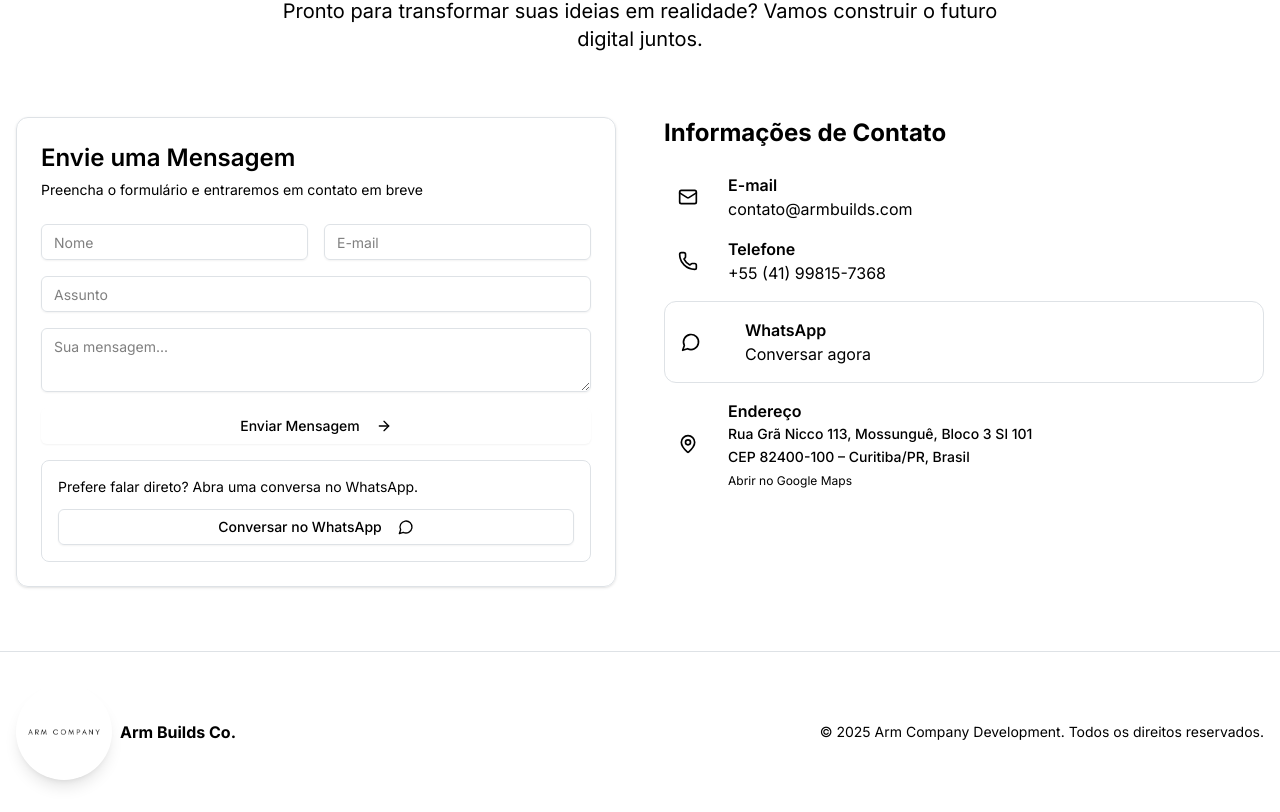
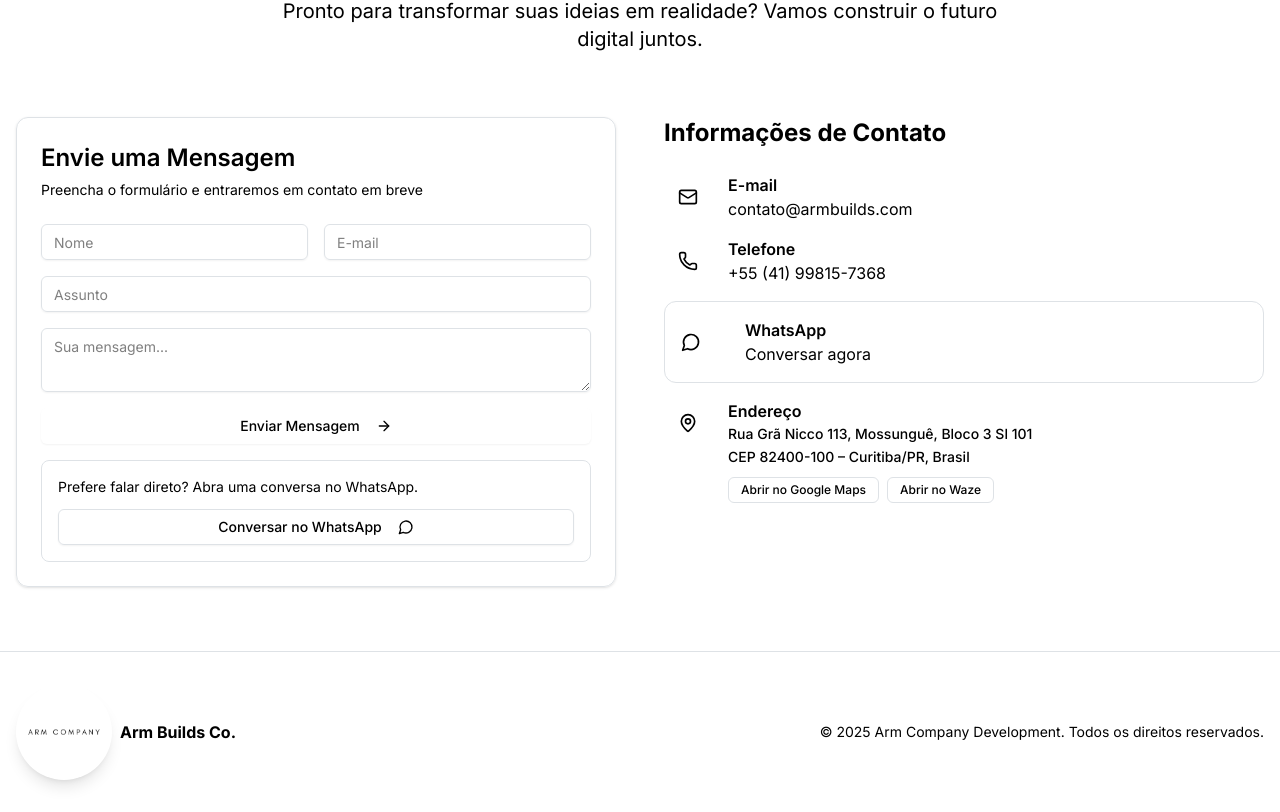
Before and after one commit to armcompany/arm-web-site, a React (Vite) app: page / in a window 1280 px wide. Shown: the part 3044-3856 px from the top of the page. Built offline with nearby package versions, Linux system fonts and the light colour scheme; no server answers.

Commit message:
update address with maps

```diff
--- a/src/App.jsx
+++ b/src/App.jsx
@@ -1050,33 +1050,47 @@ function App() {
                       </div>
                     </div>
                   </motion.a>
-                  <motion.a
-                    href={`https://www.google.com/maps/search/?api=1&query=${encodeURIComponent(
-                      "Rua Grã Nicco 113, Mossunguê, Curitiba - PR, 82400-100",
-                    )}`}
-                    target="_blank"
-                    rel="noreferrer"
-                    className="flex items-center space-x-4 group"
+                  <motion.div
+                    className="flex items-start space-x-4"
                     variants={fadeInRight}
                     whileHover={{ x: 10 }}
                   >
-                    <div className="w-12 h-12 bg-primary rounded-lg flex items-center justify-center">
+                    <div className="w-12 h-12 bg-primary rounded-lg flex items-center justify-center shrink-0">
                       <MapPin className="text-primary-foreground" size={20} />
                     </div>
                     <div>
-                      <div className="text-foreground font-semibold group-hover:text-primary transition-colors">
+                      <div className="text-foreground font-semibold">
                         Endereço
                       </div>
-                      <div className="text-sm text-foreground font-medium leading-relaxed group-hover:underline underline-offset-2">
+                      <div className="text-sm text-foreground font-medium leading-relaxed">
                         Rua Grã Nicco 113, Mossunguê, Bloco 3 Sl 101
                         <br />
                         CEP 82400-100 – Curitiba/PR, Brasil
                       </div>
-                      <div className="text-xs text-muted-foreground mt-1">
-                        Abrir no Google Maps
+                      <div className="mt-2 flex flex-wrap gap-2">
+                        <a
+                          href={`https://www.google.com/maps/search/?api=1&query=${encodeURIComponent(
+                            "Rua Grã Nicco 113, Mossunguê, Curitiba - PR, 82400-100",
+                          )}`}
+                          target="_blank"
+                          rel="noreferrer"
+                          className="inline-flex items-center rounded-md border border-border bg-card px-3 py-1 text-xs font-medium text-foreground hover:bg-foreground hover:text-background transition-colors"
+                        >
+                          Abrir no Google Maps
+                        </a>
+                        <a
+                          href={`https://waze.com/ul?q=${encodeURIComponent(
+                            "Rua Grã Nicco 113, Mossunguê, Curitiba - PR, 82400-100",
+                          )}&navigate=yes`}
+                          target="_blank"
+                          rel="noreferrer"
+                          className="inline-flex items-center rounded-md border border-border bg-card px-3 py-1 text-xs font-medium text-foreground hover:bg-foreground hover:text-background transition-colors"
+                        >
+                          Abrir no Waze
+                        </a>
                       </div>
                     </div>
-                  </motion.a>
+                  </motion.div>
                 </motion.div>
               </div>
 
```
